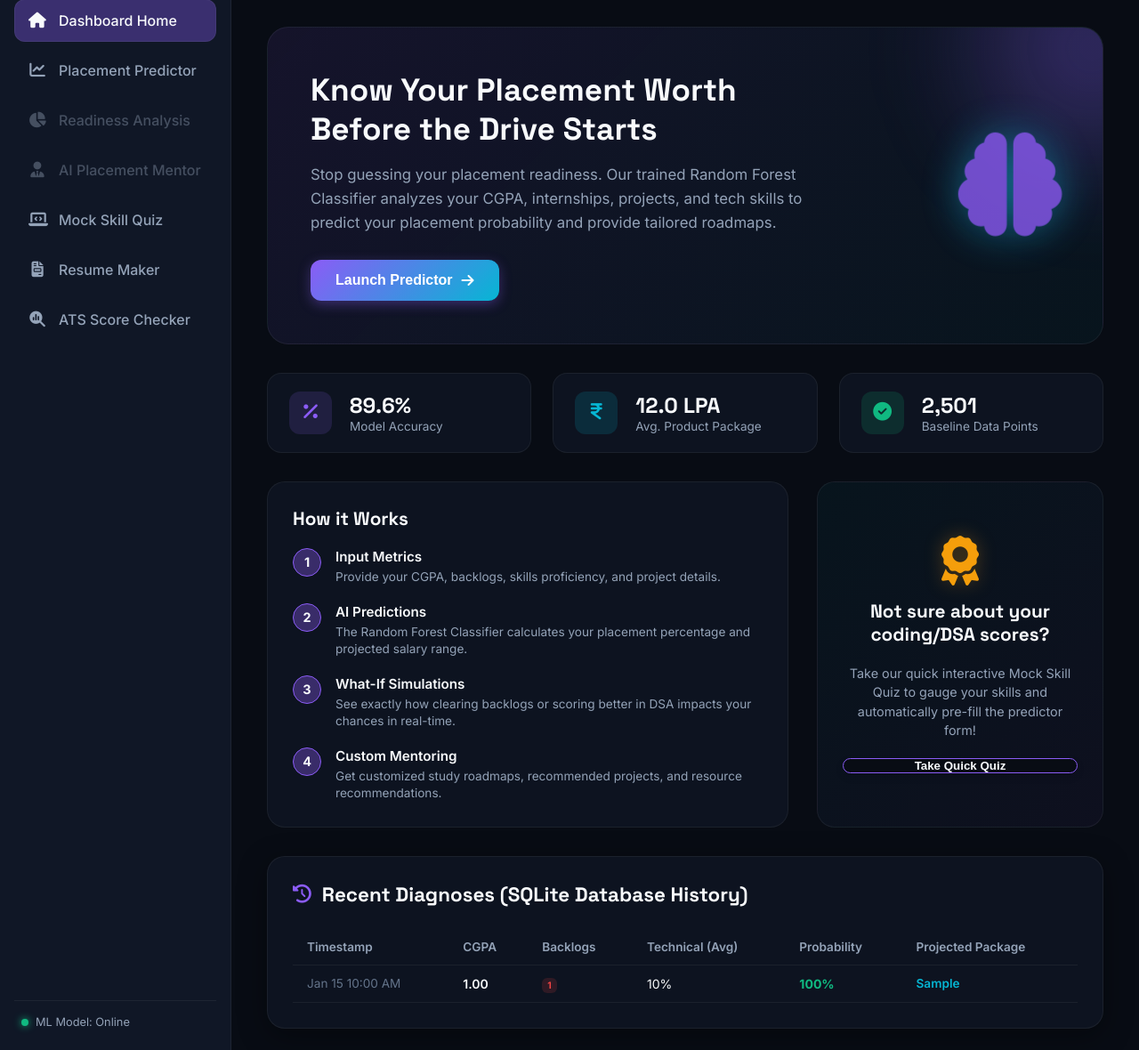
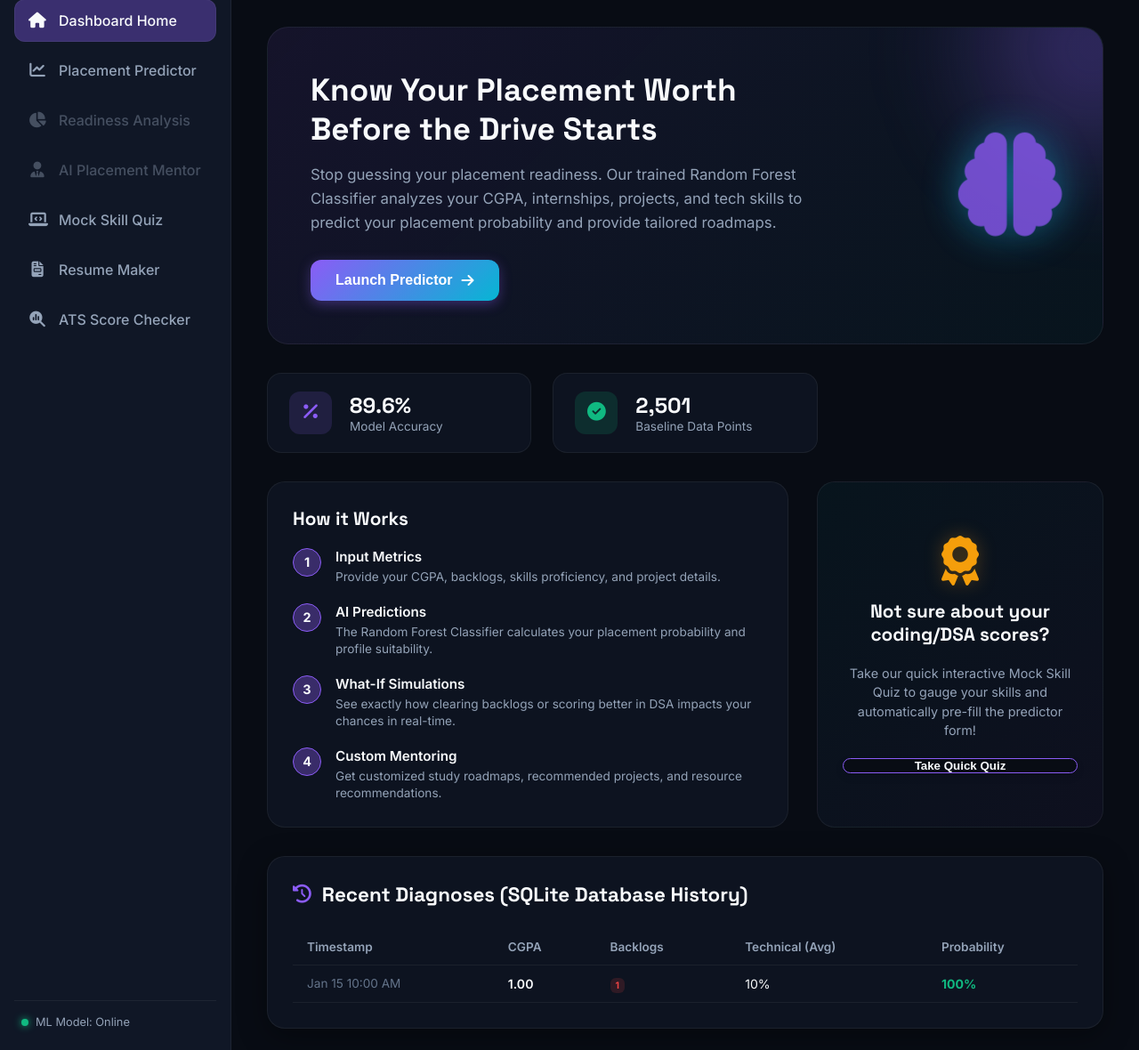
Before and after one commit to Huzaifah1805/Campus-placement-predictor, a Flask app: page / in a window 1280 px wide. Shown: the part 110-1290 px from the top of the page at 89% size. Run offline with Flask 3, Linux system fonts and the light colour scheme; tables that the repository leaves empty hold one stand-in row (values such as "Sample post").

Commit message:
Completely remove all salary packages and CTC options from the dashboard and recruiter card visuals

```diff
--- a/static/js/app.js
+++ b/static/js/app.js
@@ -343,11 +343,6 @@ function populateReportData(data, inputPayload) {
         }
     }
 
-    // 3. Projected Package
-    const salaryEl = document.getElementById('display-salary');
-    if (salaryEl) {
-        salaryEl.textContent = data.projected_salary;
-    }
 
     // 4. What-If Scenarios
     const scenarioCont = document.getElementById('scenarios-container');
@@ -518,7 +513,6 @@ function populateReportData(data, inputPayload) {
                     </div>
 
                     <div class="company-meta">
-                        <span class="company-package">${company.package}</span>
                         <span class="company-fit-badge ${company.match_class}">${company.match_level}</span>
                     </div>
                 `;
@@ -938,7 +932,6 @@ async function fetchPredictionHistory() {
                     <td style="padding: 12px 16px; font-size: 0.88rem;"><span class="badge ${row.backlogs > 0 ? 'danger' : 'success'}" style="font-size:0.65rem; padding: 2px 6px;">${row.backlogs}</span></td>
                     <td style="padding: 12px 16px; font-size: 0.88rem;">${techAvg}%</td>
                     <td style="padding: 12px 16px; font-size: 0.88rem; font-weight: 700; color: ${probPercent > 80 ? 'var(--success)' : (probPercent > 50 ? 'var(--warning)' : 'var(--danger)')}">${probPercent}%</td>
-                    <td style="padding: 12px 16px; font-size: 0.85rem; color: var(--secondary); font-weight: 600;">${row.salary_range}</td>
                 `;
                 tbody.appendChild(tr);
             });
--- a/templates/index.html
+++ b/templates/index.html
@@ -111,13 +111,6 @@
                             </div>
                         </div>
                         <div class="stat-card">
-                            <div class="stat-icon blue"><i class="fa-solid fa-indian-rupee-sign"></i></div>
-                            <div class="stat-info">
-                                <h3 id="stat-avg-package">12.0 LPA</h3>
-                                <p>Avg. Product Package</p>
-                            </div>
-                        </div>
-                        <div class="stat-card">
                             <div class="stat-icon green"><i class="fa-solid fa-circle-check"></i></div>
                             <div class="stat-info">
                                 <h3 id="stat-records">2,500</h3>
@@ -141,7 +134,7 @@
                                     <div class="step-num">2</div>
                                     <div class="step-content">
                                         <h4>AI Predictions</h4>
-                                        <p>The Random Forest Classifier calculates your placement percentage and projected salary range.</p>
+                                        <p>The Random Forest Classifier calculates your placement probability and profile suitability.</p>
                                     </div>
                                 </div>
                                 <div class="timeline-step">
@@ -184,12 +177,11 @@
                                          <th style="padding: 12px 16px; color: var(--text-secondary); font-size: 0.85rem; font-weight: 600;">Backlogs</th>
                                          <th style="padding: 12px 16px; color: var(--text-secondary); font-size: 0.85rem; font-weight: 600;">Technical (Avg)</th>
                                          <th style="padding: 12px 16px; color: var(--text-secondary); font-size: 0.85rem; font-weight: 600;">Probability</th>
-                                        <th style="padding: 12px 16px; color: var(--text-secondary); font-size: 0.85rem; font-weight: 600;">Projected Package</th>
                                      </tr>
                                  </thead>
                                  <tbody id="history-table-body">
                                      <tr>
-                                        <td colspan="6" style="padding: 20px 16px; text-align: center; color: var(--text-muted); font-size: 0.9rem;">No diagnoses run yet. Run predictor to populate database.</td>
+                                         <td colspan="5" style="padding: 20px 16px; text-align: center; color: var(--text-muted); font-size: 0.9rem;">No diagnoses run yet. Run predictor to populate database.</td>
                                      </tr>
                                  </tbody>
                             </table>
@@ -322,9 +314,6 @@
                                     <h3>Placement Readiness Score</h3>
                                     <p id="display-readiness-text">Calculation pending...</p>
                                 </div>
-                                <div class="salary-container">
-                                    <span class="salary-label">Projected Package:</span>
-                                    <span class="salary-value" id="display-salary">Calculating...</span>
                                 </div>
                             </div>
 
```
Lines whose indentation alone changed are shown as unchanged.
